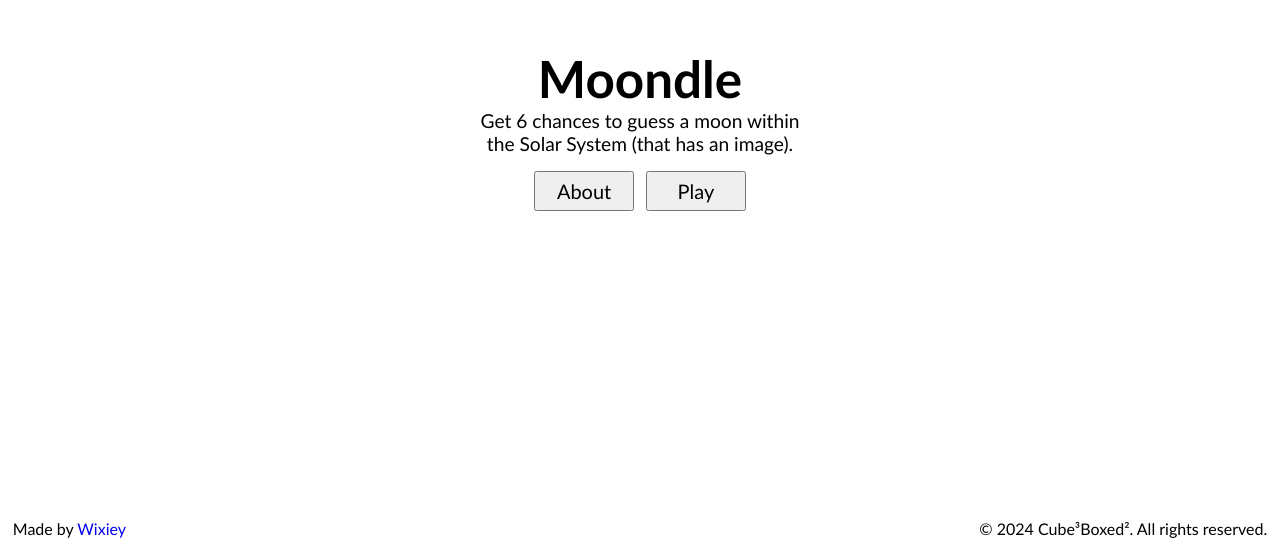
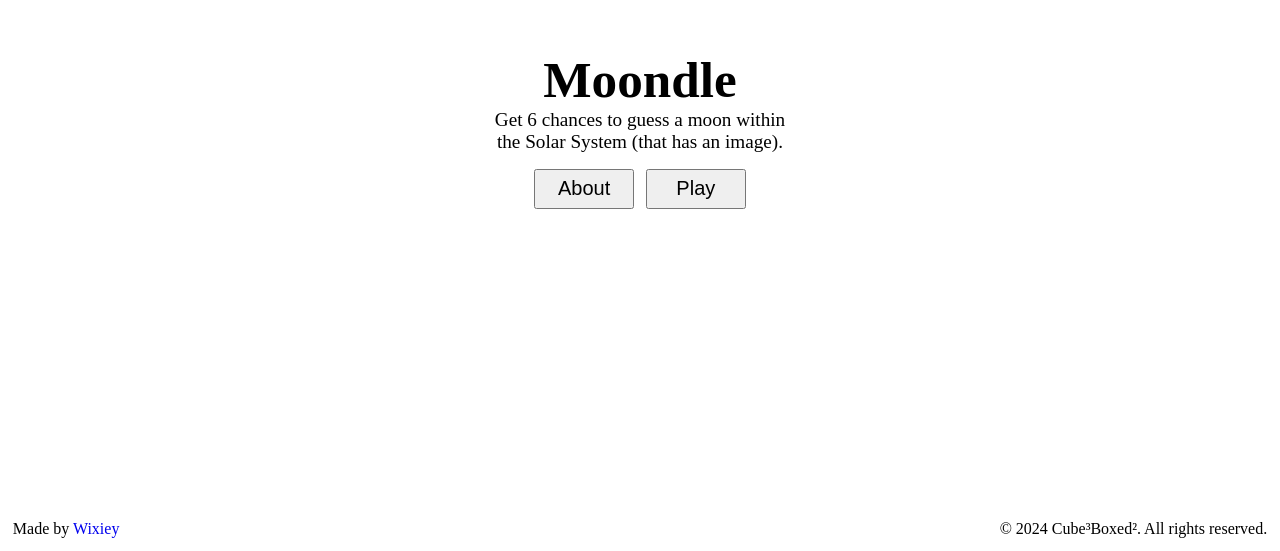
Before and after one commit to Wixieyy/Moondle, a plain HTML site: page src/index.html in a window 1280 px wide. Shown: the part 249-800 px from the top of the page. Drawn offline with Linux system fonts and the light colour scheme.

```diff
--- a/src/css/style.css
+++ b/src/css/style.css
@@ -1,4 +1,3 @@
 * {
-    font-family: Calibri, serif;
     margin: 0;
 }
```
